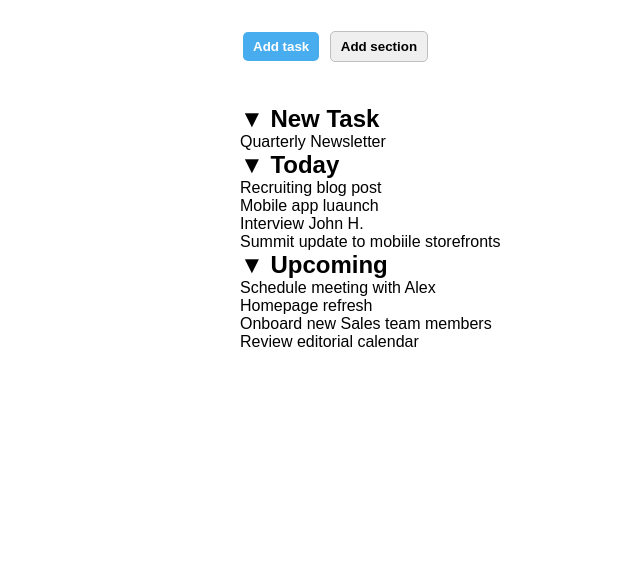
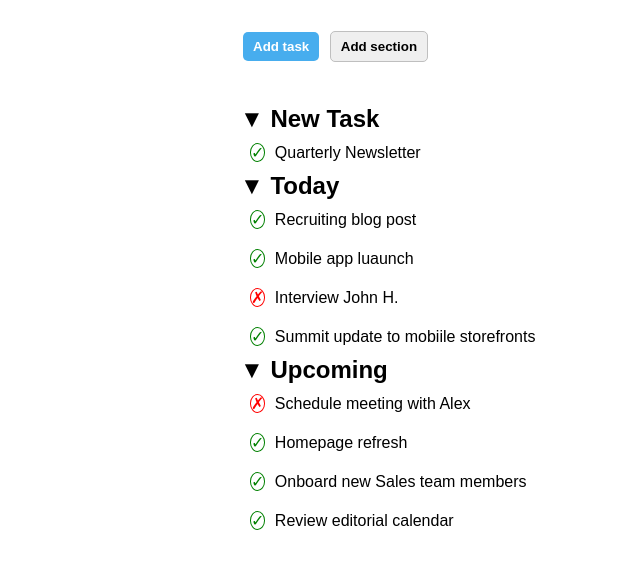
Before and after one commit to GemelliAngelo/html-css-toboolist, a plain HTML site: page index.html in a window 1280 px wide. Shown: the part 133-702 px from the top of the page, without its empty margins (0-640 px from the left). Drawn offline with Linux system fonts and the light colour scheme.

Commit message:
add colors

```diff
--- a/css/style.css
+++ b/css/style.css
@@ -59,3 +59,21 @@
     max-width: 800px;
     margin: 0 auto;
   }
+
+  .list-item {
+    padding: 10px;
+  }
+
+  .check-symbol {
+    color: green;
+    border: 1px solid currentColor;
+    border-radius: 50%;
+    margin-right: 5px;
+  }
+
+  .cross-symbol {
+    color: red;
+    border: 1px solid currentColor;
+    border-radius: 50%;
+    margin-right: 5px;
+  }
--- a/index.html
+++ b/index.html
@@ -24,23 +24,23 @@
 
     <main>
         <div class="main-body">
-            <h2>&#x25BC New Task</h2>
+            <h2>&#x25BC; New Task</h2>
                 <ul>
-                    <li>Quarterly Newsletter</li>
+                    <li class="list-item"><span class="check-symbol">&check;</span> Quarterly Newsletter</li>
                 </ul>
-            <h2>&#x25BC Today</h2>
+            <h2>&#x25BC; Today</h2>
                 <ul>
-                    <li>Recruiting blog post</li>
-                    <li>Mobile app luaunch</li>
-                    <li>Interview John H.</li>
-                    <li>Summit update to mobiile storefronts</li>
+                    <li class="list-item"><span class="check-symbol">&check;</span> Recruiting blog post</li>
+                    <li class="list-item"><span class="check-symbol">&check;</span> Mobile app luaunch</li>
+                    <li class="list-item"><span class="cross-symbol">&cross;</span> Interview John H.</li>
+                    <li class="list-item"><span class="check-symbol">&check;</span> Summit update to mobiile storefronts</li>
                 </ul>
-            <h2>&#x25BC Upcoming</h2>
+            <h2>&#x25BC; Upcoming</h2>
                 <ul>
-                    <li>Schedule meeting with Alex</li>
-                    <li>Homepage refresh</li>
-                    <li>Onboard new Sales team members</li>
-                    <li>Review editorial calendar</li>
+                    <li class="list-item"><span class="cross-symbol">&cross;</span> Schedule meeting with Alex</li>
+                    <li class="list-item"><span class="check-symbol">&check;</span> Homepage refresh</li>
+                    <li class="list-item"><span class="check-symbol">&check;</span> Onboard new Sales team members</li>
+                    <li class="list-item"><span class="check-symbol">&check;</span> Review editorial calendar</li>
                 </ul>
         </div>
     </main>
```
